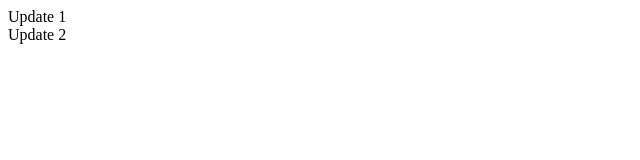
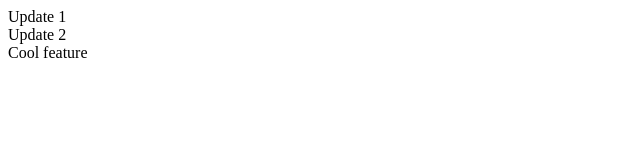
Before and after one commit to vladcyb/ci-test, a plain HTML site: page index.html in a window 1280 px wide. Shown: the full height of the page, 0-640 px from the left. Drawn offline with Linux system fonts and the light colour scheme.

Commit message:
deploy: 2d7f396f5a161c6539f9b2056789a3e9eaf7cc3b

```diff
--- a/index.html
+++ b/index.html
@@ -11,5 +11,6 @@
 <body>
     <div>Update 1</div>
     <div>Update 2</div>
+    <div>Cool feature</div>
 </body>
 </html>
```
